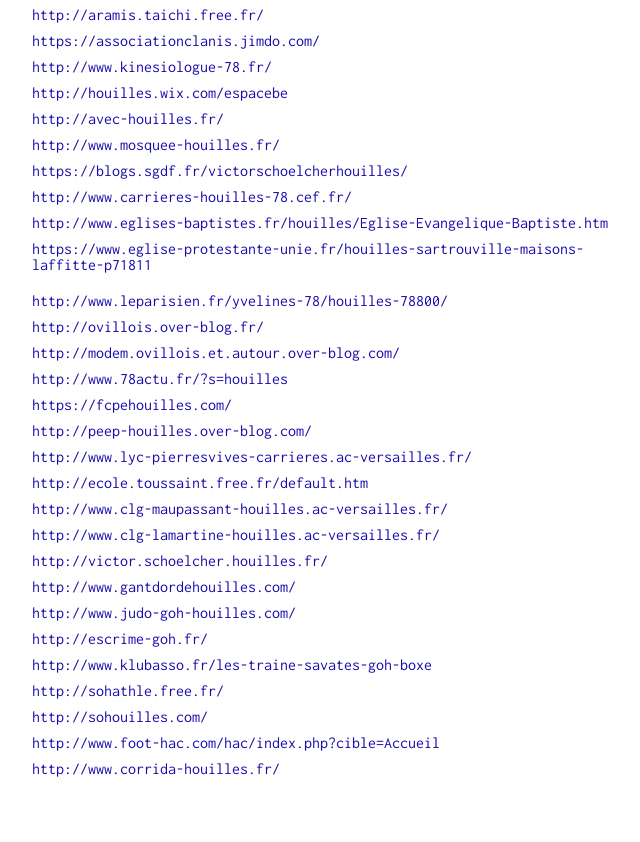
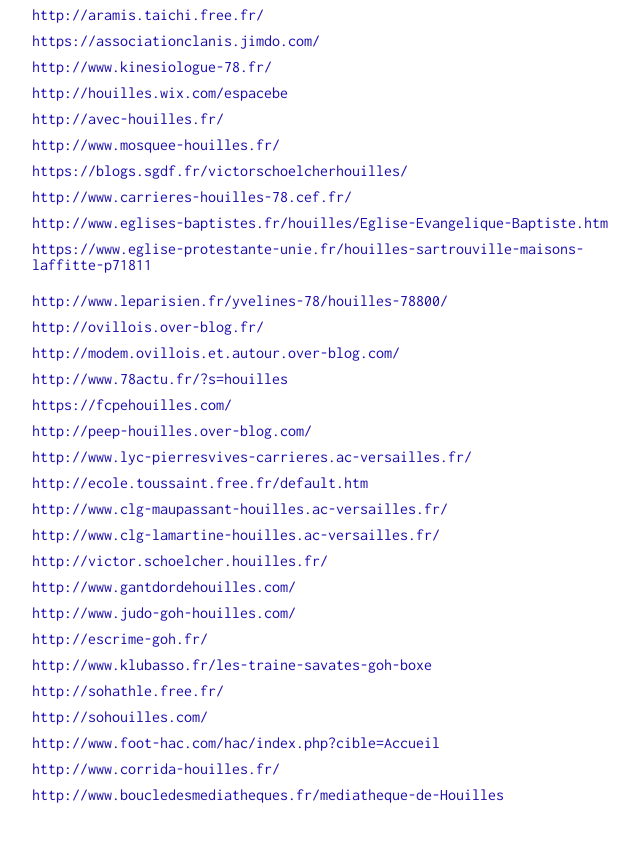
Before and after one commit to houilles/annuaire-sites-internet, a Jekyll site: the page built from index.html, in a window 1280 px wide, cut to the strip 447-1345 px from the top of the page. Shown: the top 842 px of the strip, without its empty margins (318-958 px from the left). Built offline with Jekyll 4.4.1, drawn with Linux system fonts in a browser that asks for light colours; some of the changed lines change nothing that is shown.

Commit message:
ajout site bibliotheque

```diff
--- a/_data/links.yml
+++ b/_data/links.yml
@@ -41,3 +41,6 @@
 - url: http://sohouilles.com/
 - url: http://www.foot-hac.com/hac/index.php?cible=Accueil
 - url: http://www.corrida-houilles.fr/
+
+#bibliotheque
+- url: http://www.boucledesmediatheques.fr/mediatheque-de-Houilles
```
